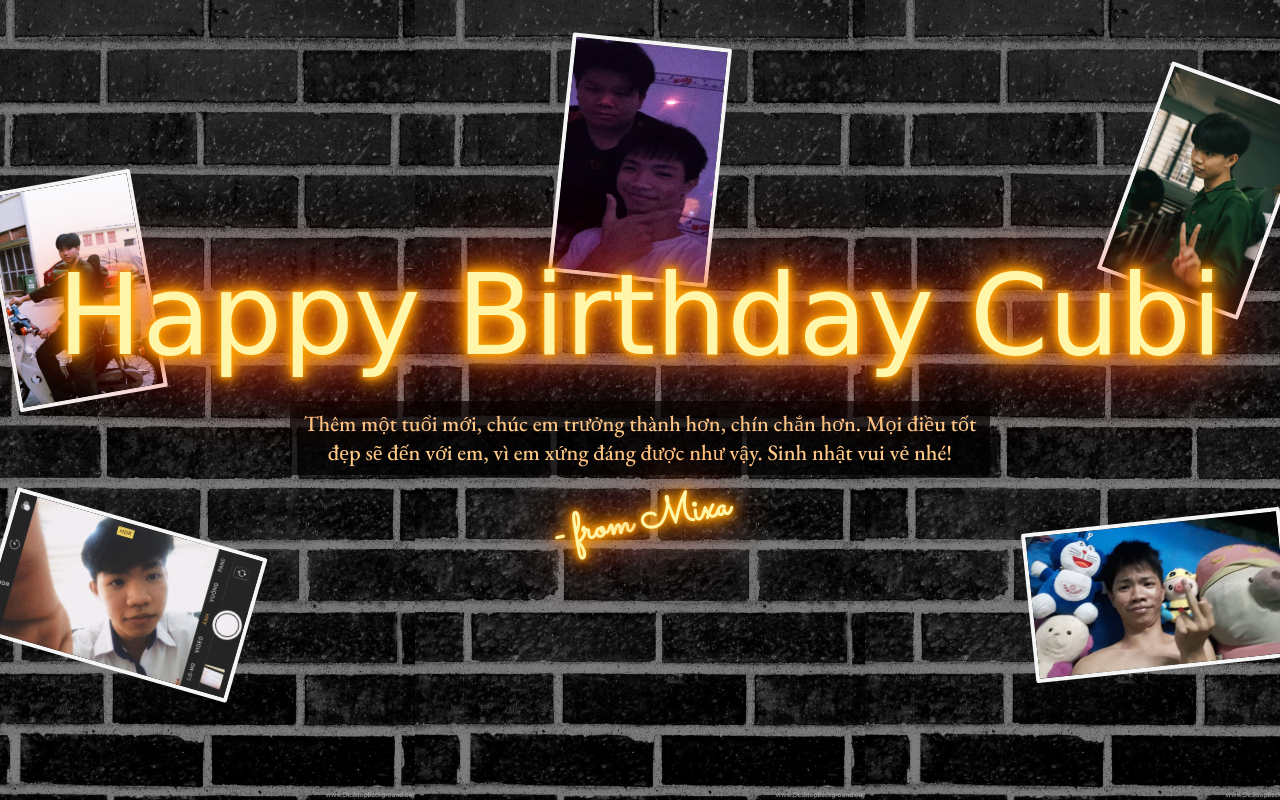
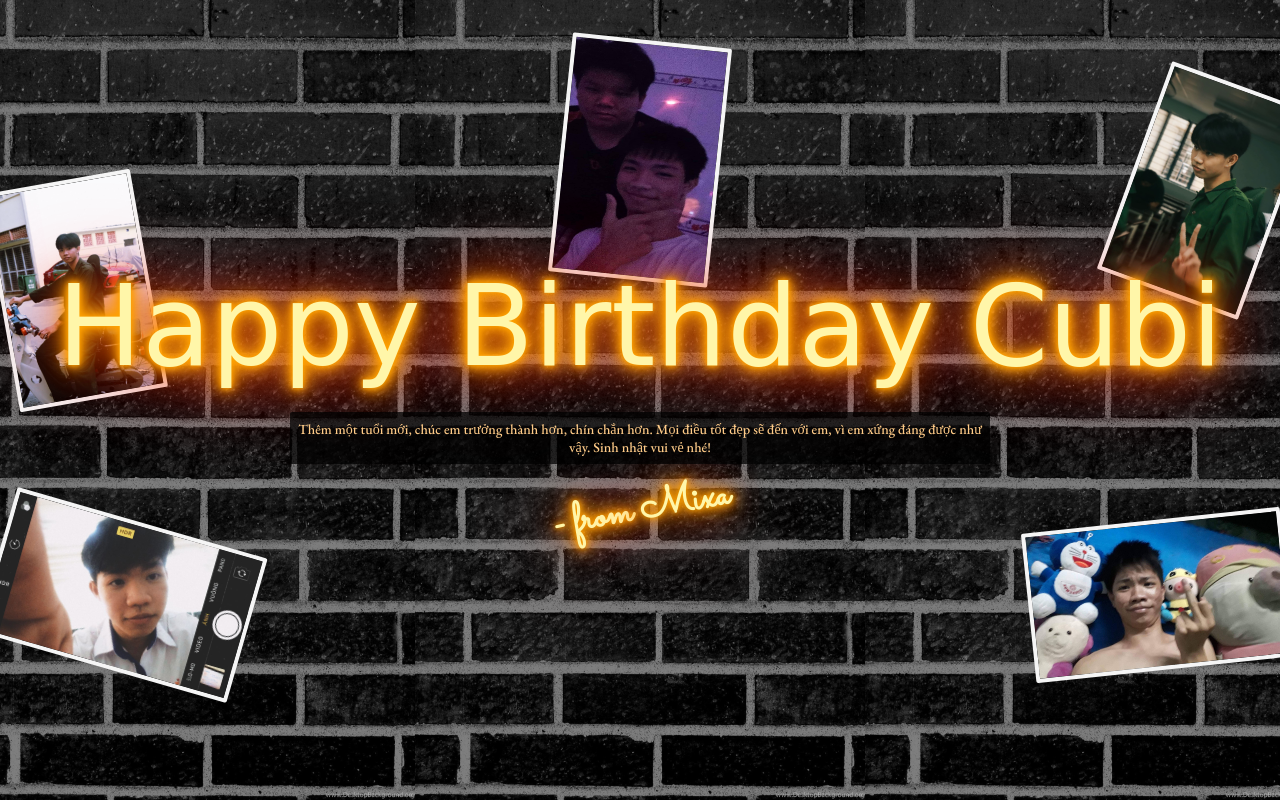
Before and after one commit to beyond089/happy-birthday, a plain HTML site: page index.html in a window 1280 px wide. Drawn offline with nearby package versions, Linux system fonts and the light colour scheme; a web font is replaced by a local one.

Commit message:
Update style.css

```diff
--- a/style.css
+++ b/style.css
@@ -38,7 +38,7 @@ body {
     cursor: pointer;
     font-weight: normal;
     text-align: center;
-    z-index: 999999;
+    z-index: 898989;
     font-size: 8.8vw;
     font-family: "Neonderthaw", cursive;
     text-shadow: 0 0 5px #ffa500, 0 0 15px #ffa500, 0 0 20px #ffa500, 0 0 40px #ffa500, 0 0 60px #ff0000, 0 0 10px #ff8d00, 0 0 98px #ff0000;
@@ -76,6 +76,7 @@ body {
 }
 
 .text_hpbd p {
+    z-index: 898989;
     cursor: pointer;
     font-family: 'EB Garamond', serif;
     color: #ffcb88;
@@ -117,6 +118,11 @@ body {
             0 0 40px #ffa500, 0 0 60px #ff0000, 0 0 10px #ff8d00, 0 0 98px #ff0000;
         color: #fff6a9;
     }
+}
+
+.text_hpbd p {
+    z-index: 898989;
+    font-size: 14px;
 }
 
 img {
```
